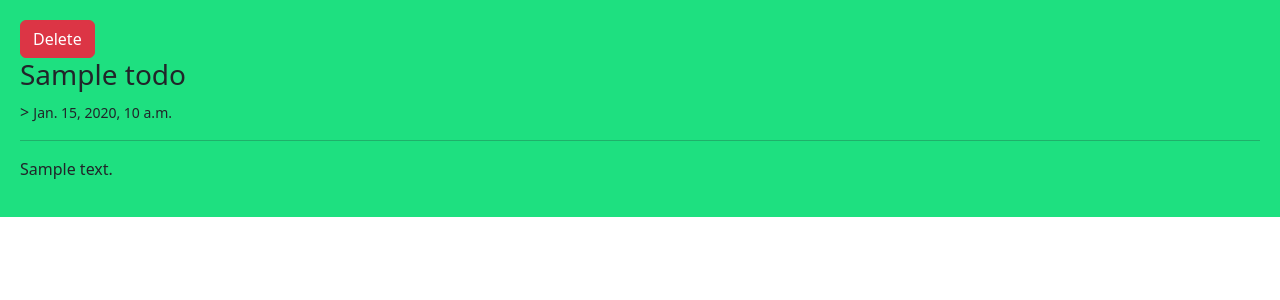
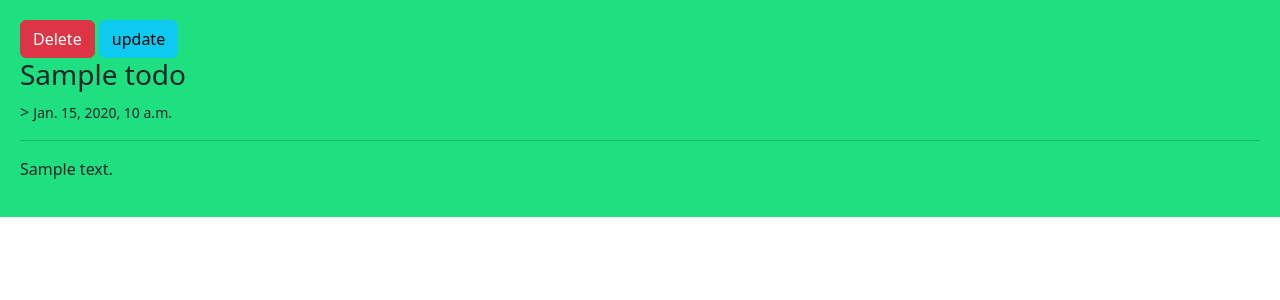
Before and after one commit to zahra-azhari/toDo, a Django app: page /details/1/ in a window 1280 px wide. Shown: the part 56-356 px from the top of the page. Run offline with Django 5.2, Linux system fonts and the light colour scheme; tables that the repository leaves empty hold one stand-in row (values such as "Sample post").

Commit message:
ninth edit

```diff
--- a/A/home/urls.py
+++ b/A/home/urls.py
@@ -5,5 +5,6 @@ urlpatterns = [
     path('', views.home,name='home'),
     path('details/<int:todo_id>/', views.detail , name='details'),
     path('delete/<int:todo_id>/', views.delete, name='delete'),
+    path('update/<int:todo_id>',views.update, name='update'),
     path('create/' ,views.create,name='create'),
 ]
--- a/A/home/views.py
+++ b/A/home/views.py
@@ -1,7 +1,7 @@
 from django.shortcuts import render,redirect
 from .models import Todo
 from django.contrib import messages
-from .forms import TodoCreateForm
+from .forms import TodoCreateForm, TodoUpdateForm
 
 # from django.http import HttpResponse
 # Create your views here.
@@ -34,3 +34,12 @@ def create(request):
         form=TodoCreateForm()
 
     return render(request,'create.html',{'form':form  })
+
+
+def update(request,todo_id):
+    todo=Todo.objects.get(id=todo_id)
+    if request.method=='POST':
+        pass
+    else:
+        form=TodoUpdateForm(instance=todo)
+    return render(request,'update.html', {'form':form})
--- a/A/templates/detail.html
+++ b/A/templates/detail.html
@@ -3,6 +3,7 @@
 
 {% block content %}
     <a href="{% url 'delete' todo.id %}" class="btn btn-danger">Delete</a>
+    <a href="{% url 'update' todo.id %}" class="btn btn-info">update</a>
     <h3>{{ todo.title }}</h3>>
     <small> {{ todo.created }} </small> <hr/>
     <p>{{ todo.body }}</p>
```
Also changed, not shown: A/home/forms.py (+8 -0 lines), A/templates/update.html (added, +10 -0 lines).
